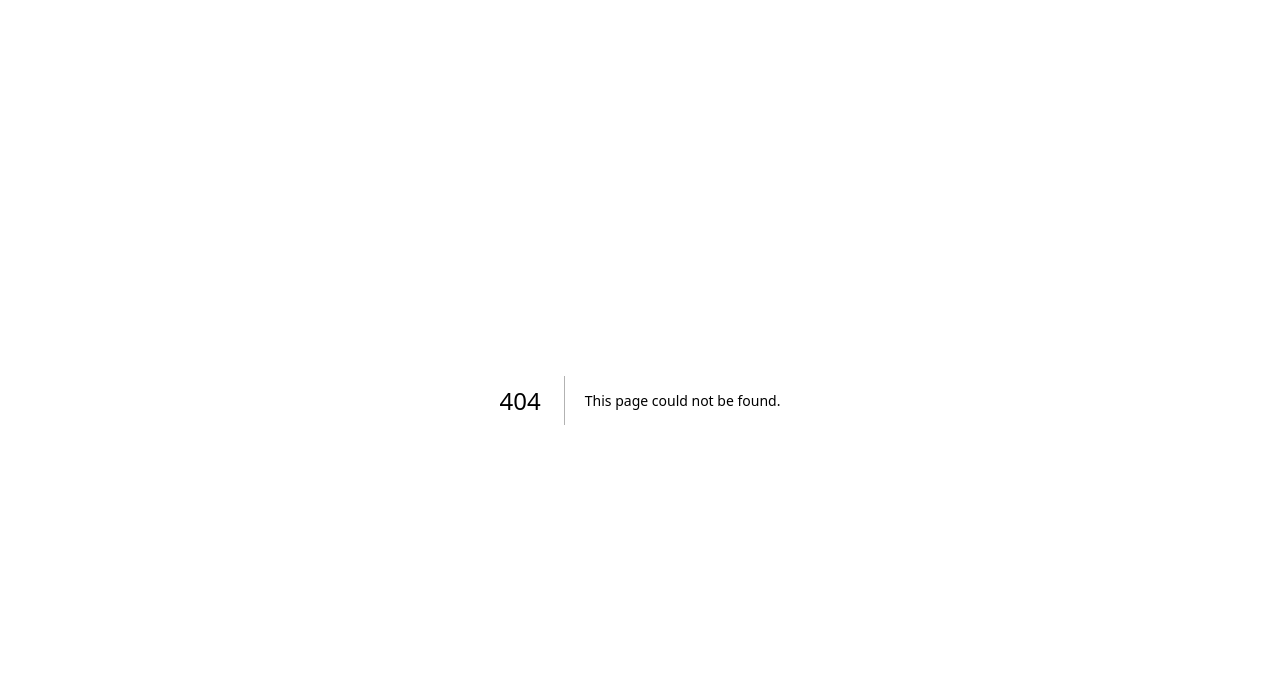
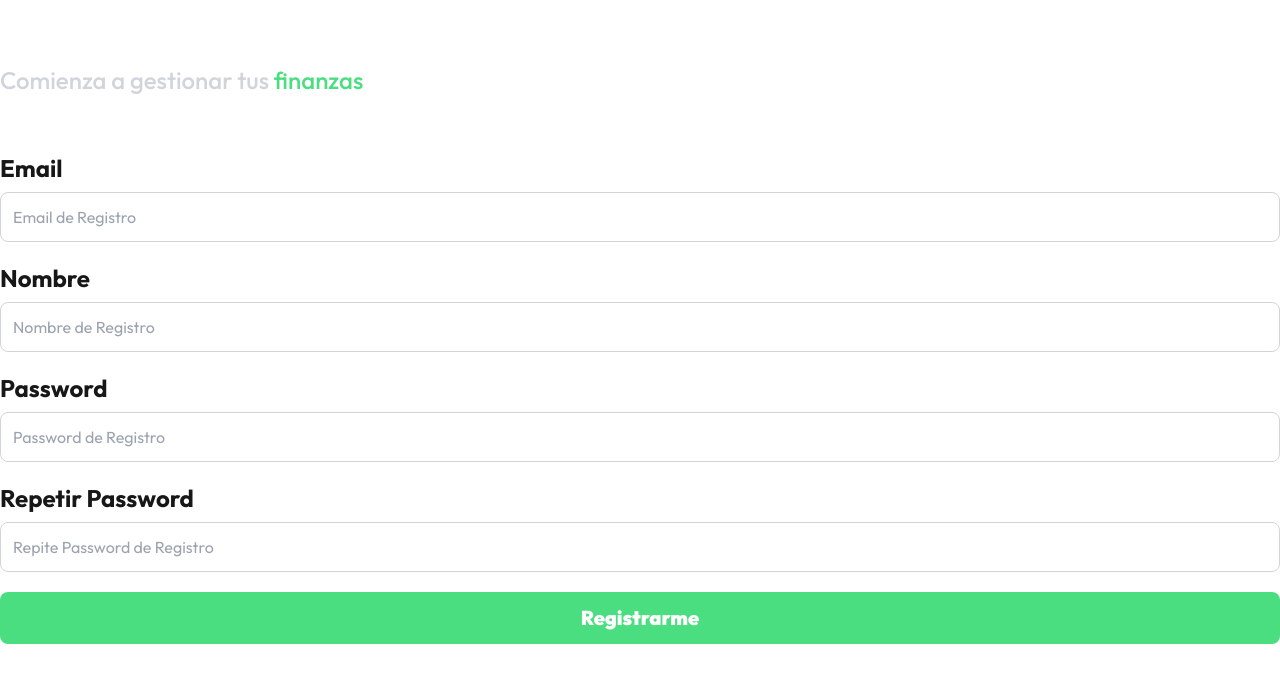
Before and after one commit to salvadorbravo09/GestionPresupuestos, a Next.js app in the folder frontend/: page /auth/register in a window 1280 px wide. Before the commit this address had no page. Shown: the top 682 px of the page. Built offline with nearby package versions, Linux system fonts and the light colour scheme.

Commit message:
feat: create form for RegisterForm

```diff
--- /dev/null
+++ b/frontend/app/auth/register/page.tsx
@@ -0,0 +1,21 @@
+import type { Metadata } from "next";
+import RegisterForm from "@/components/auth/RegisterForm";
+
+export const metadata: Metadata = {
+  title: "Gestion de Presupuestos - Crear Cuenta",
+  description: "Gestion de Presupuestos - Crear Cuenta",
+};
+
+export default function RegisterPage() {
+  return (
+    <>
+      <h1 className="font-bold text-5xl text-white mb-4">Regístrate ahora</h1>
+      <p className="text-2xl font-medium text-gray-300">
+        Comienza a gestionar tus{" "}
+        <span className="text-green-400">finanzas</span>
+      </p>
+
+      <RegisterForm />
+    </>
+  );
+}
--- /dev/null
+++ b/frontend/components/auth/RegisterForm.tsx
@@ -0,0 +1,57 @@
+"use client";
+
+export default function RegisterForm() {
+  return (
+    <form className="mt-14 space-y-5" noValidate>
+      <div className="flex flex-col gap-2">
+        <label className="font-bold text-2xl" htmlFor="email">
+          Email
+        </label>
+        <input
+          id="email"
+          type="email"
+          placeholder="Email de Registro"
+          className="w-full border border-gray-300 p-3 rounded-lg"
+          name="email"
+        />
+      </div>
+
+      <div className="flex flex-col gap-2">
+        <label className="font-bold text-2xl">Nombre</label>
+        <input
+          type="name"
+          placeholder="Nombre de Registro"
+          className="w-full border border-gray-300 p-3 rounded-lg"
+          name="name"
+        />
+      </div>
+
+      <div className="flex flex-col gap-2">
+        <label className="font-bold text-2xl">Password</label>
+        <input
+          type="password"
+          placeholder="Password de Registro"
+          className="w-full border border-gray-300 p-3 rounded-lg"
+          name="password"
+        />
+      </div>
+
+      <div className="flex flex-col gap-2">
+        <label className="font-bold text-2xl">Repetir Password</label>
+        <input
+          id="password_confirmation"
+          type="password"
+          placeholder="Repite Password de Registro"
+          className="w-full border border-gray-300 p-3 rounded-lg"
+          name="password_confirmation"
+        />
+      </div>
+
+      <input
+        type="submit"
+        value="Registrarme"
+        className="bg-green-400 hover:bg-green-500 w-full p-3 rounded-lg text-white font-black  text-xl cursor-pointer block"
+      />
+    </form>
+  );
+}
--- a/frontend/tailwind.config.ts
+++ b/frontend/tailwind.config.ts
@@ -7,12 +7,7 @@ const config: Config = {
     "./app/**/*.{js,ts,jsx,tsx,mdx}",
   ],
   theme: {
-    extend: {
-      colors: {
-        background: "var(--background)",
-        foreground: "var(--foreground)",
-      },
-    },
+    extend: {},
   },
   plugins: [],
 };
```
